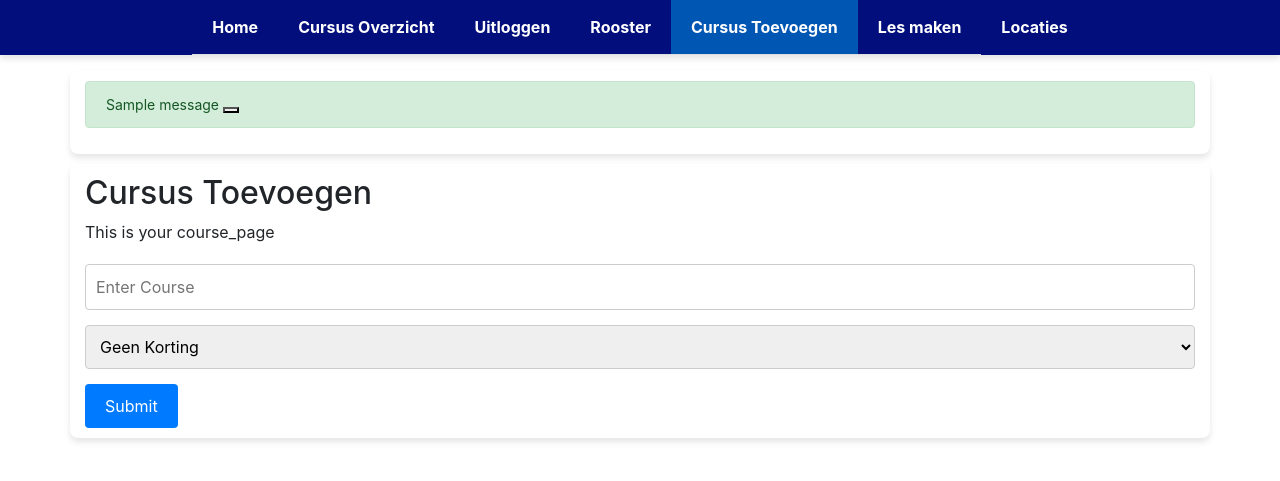
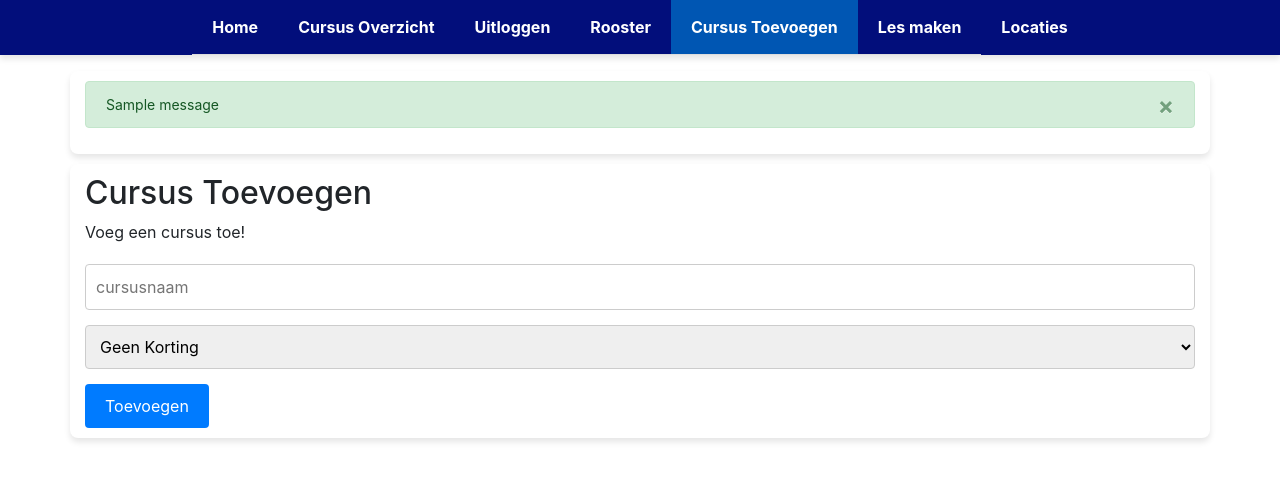
Before and after one commit to Yi-Star32/cursussysteem, a Flask app: page /cursus_toevoegen in a window 1280 px wide. Shown: the top 481 px of the page. Run offline with Flask 3, Linux system fonts and the light colour scheme; a user stored in the database is signed in; tables that the repository leaves empty hold one stand-in row (values such as "Sample post"); one stand-in notice (Sample message) is shown; some libraries are stand-ins or nearby versions.

Commit message:
demo_werkt

```diff
--- a/app.py
+++ b/app.py
@@ -11,7 +11,7 @@ from datetime import datetime
 @login_required
 def admin_dashboard():
     if current_user.role != 'docent':
-        flash('Toegang geweigerd: alleen docenten hebben toegang.')
+        flash('Toegang geweigerd: alleen docenten hebben toegang.', 'warning')
         return redirect(url_for('home'))
     return render_template('admin/dashboard.html')
 
@@ -108,7 +108,7 @@ def process_datetime():
 @login_required
 def les_maken():
     if current_user.role != 'docent':
-        flash('Toegang geweigerd: alleen docenten hebben toegang.')
+        flash('Toegang geweigerd: alleen docenten hebben toegang.', 'warning')
         return redirect(url_for('home'))
 
     geselecteerde_tijd = None
@@ -165,13 +165,13 @@ def les_maken():
                     )
                     db.session.add(new_les)
                 else:
-                    flash(f"Waarschuwing: Klant '{klant_naam}' niet gevonden")
+                    flash(f"Waarschuwing: Klant '{klant_naam}' niet gevonden", 'warning')
 
             db.session.commit()
-            flash(f"Les voor: {', '.join(klant_selectie)} aangemaakt!")
+            flash(f"Les voor: {', '.join(klant_selectie)} aangemaakt!", 'success')
         except Exception as e:
             db.session.rollback()
-            flash(f"Fout bij het aanmaken van de les: {str(e)}")
+            flash(f"Fout bij het aanmaken van de les: {str(e)}", 'danger')
             print(f"Fout: {str(e)}")
 
     return render_template("admin/les_maken.html",
@@ -186,7 +186,7 @@ def les_maken():
 def cursus_toevoegen():
     kortingen = ["Geen Korting", "5%", "10%", "15%", "20%", "50%", "100%"]
     if current_user.role != 'docent':
-        flash('Toegang geweigerd: alleen docenten hebben toegang.')
+        flash('Toegang geweigerd: alleen docenten hebben toegang.', 'warning')
         return redirect(url_for('home'))
     if request.method == "POST":
         cursusnaam = request.form["cursusnaam"]
@@ -195,7 +195,7 @@ def cursus_toevoegen():
             new_cursus = Cursus(cursus=cursusnaam, korting=korting)
             db.session.add(new_cursus)
             db.session.commit()
-        flash(f"Cursus toegevoegd: {cursusnaam}!")
+        flash(f"Cursus toegevoegd: {cursusnaam}!", 'success')
         return redirect(url_for('home'))
     return render_template("admin/cursus_toevoegen.html",
                            kortingen=kortingen)
@@ -205,7 +205,7 @@ def cursus_toevoegen():
 @login_required
 def locaties():
     if current_user.role != 'docent':
-        flash('Toegang geweigerd: alleen docenten hebben toegang.')
+        flash('Toegang geweigerd: alleen docenten hebben toegang.', 'warning')
         return redirect(url_for('home'))
     if request.method == "POST":
         locatie = request.form["locatie"]
@@ -213,14 +213,10 @@ def locaties():
             new_locatie = Locatie(locatie=locatie)
             db.session.add(new_locatie)
             db.session.commit()
-        flash(f"Locatie toegevoegd: {locatie}!")
+        flash(f"Locatie toegevoegd: {locatie}!", 'success')
         return redirect(url_for('home'))
     return render_template("admin/locaties.html")
 
-
-@app.route("/about")
-def about():
-    return "This is the about page!"
 
 
 
@@ -239,7 +235,7 @@ def welkom():
 @login_required
 def logout():
     logout_user()
-    flash('Je bent nu uitgelogd!')
+    flash('Je bent nu uitgelogd!', 'success')
     return redirect(url_for('home'))
 
 
@@ -258,7 +254,7 @@ def login():
             # Log in the user
 
             login_user(user)
-            flash('Logged in successfully.')
+            flash('Inloggen is gelukt!', 'success')
 
             # If a user was trying to visit a page that requires a login
             # flask saves that URL as 'next'.
@@ -267,12 +263,12 @@ def login():
             # So let's now check if that next exists, otherwise we'll go to
             # the welcome page.
             if next == None or not next[0] == '/':
-                next = url_for('welkom')
+                next = url_for('home')
 
 
             return redirect(next)
         else:
-            flash("Wrong credentials!")
+            flash("Foute gegevens!", 'warning')
     return render_template('login.html', form=form)
 
 
@@ -296,7 +292,7 @@ def register():
         # Log de gebruiker direct in
         login_user(user)
         flash('Registratie succesvol! Je bent nu ingelogd.', 'success')
-        return redirect(url_for('welkom'))  # Stuur de gebruiker naar een welkomspagina
+        return redirect(url_for('home'))  # Stuur de gebruiker naar een home
 
     return render_template('register.html', form=form)
 
--- a/mijnproject/forms.py
+++ b/mijnproject/forms.py
@@ -27,4 +27,4 @@ class RegistrationForm(FlaskForm):
     def check_username(self, field):
         # Check of de gebruikersnaam nog niet vergeven is!
         if User.query.filter_by(username=field.data).first():
-            raise ValidationError('Deze gebruikersnaam is al vergeven, kies een andere naam!')
+            raise ValidationError('Deze gebruikersnaam bestaat al, kies een andere naam!')
--- a/mijnproject/static/styles.css
+++ b/mijnproject/static/styles.css
@@ -9,7 +9,7 @@ body {
 .jumbotron {
     background-image: url('./images/oldman_programming.png');
     background-size: cover;
-    background-position: center -100px; /* Schuif de afbeelding naar boven */
+    background-position: center -120px; /* Schuif de afbeelding naar boven */
 }
 
 /* Container voor de afbeeldingen */
@@ -87,7 +87,7 @@ nav .nav-item .nav-link {
 }
 
 .welkom-tekst{
-    color: #dcdada; /* Tekstkleur wit */
+    color: #ffffff; /* Tekstkleur wit */
     background-color: #0368d4; /* Achtergrondkleur */
     display: inline; /* Zorgt ervoor dat de achtergrondkleur alleen de tekst omhult */
     padding: 5px 10px; /* Optioneel: Voeg wat ruimte rond de tekst toe */
--- a/mijnproject/templates/account/cursus_overzicht.html
+++ b/mijnproject/templates/account/cursus_overzicht.html
@@ -1,6 +1,6 @@
 {% extends "base.html" %}
 
-{% block title %}Home{%endblock%}
+{% block title %}Cursus Overzicht{%endblock%}
 
 {%block content%}
     <h2>Cursus Overzicht</h2>
--- a/mijnproject/templates/account/rooster.html
+++ b/mijnproject/templates/account/rooster.html
@@ -1,6 +1,6 @@
 {% extends "base.html" %}
 
-{% block title %}Home{%endblock%}
+{% block title %}Rooster{%endblock%}
 {%block content%}
 
 <h1 style="text-align: center;">Cursusrooster</h1>
--- a/mijnproject/templates/admin/cursus_toevoegen.html
+++ b/mijnproject/templates/admin/cursus_toevoegen.html
@@ -1,17 +1,17 @@
 {% extends "base.html" %}
 
-{% block title %}Home{%endblock%}
+{% block title %}Cursus Toevoegen{%endblock%}
 
 {%block content%}
     <h2>Cursus Toevoegen</h2>
-    <p>This is your course_page</p>
+    <p>Voeg een cursus toe!</p>
     <form method="post">
-        <input type="text" name="cursusnaam" placeholder="Enter Course">
+        <input type="text" name="cursusnaam" placeholder="cursusnaam">
         <select name="korting" required>
             {% for korting in kortingen %}
             <option value="{{ korting }}">{{ korting }}</option>
             {% endfor %}
         </select>
-        <button type="submit">Submit</button>
+        <button type="submit">Toevoegen</button>
     </form>
 {%endblock%}
--- a/mijnproject/templates/admin/les_maken.html
+++ b/mijnproject/templates/admin/les_maken.html
@@ -1,10 +1,10 @@
 {% extends "base.html" %}
 
-{% block title %}Lessen{%endblock%}
+{% block title %}Les maken{%endblock%}
 
 {%block content%}
     <h2>Les Pagina</h2>
-    <p>This is your lesson page</p>
+    <p>Maak een les aan</p>
 
     <form method="post">
         <select name="cursus" required>
--- a/mijnproject/templates/admin/locaties.html
+++ b/mijnproject/templates/admin/locaties.html
@@ -1,10 +1,10 @@
 {% extends "base.html" %}
 
-{% block title %}Home{%endblock%}
+{% block title %}Locaties{%endblock%}
 
 {%block content%}
     <h2>Locatie Toevoegen</h2>
-    <p>This is your location</p>
+    <p>Voeg een locatie toe</p>
     <form method="post">
         <input type="text" name="locatie" placeholder="Enter location">
         <button type="submit">Submit</button>
--- a/mijnproject/templates/base.html
+++ b/mijnproject/templates/base.html
@@ -34,15 +34,17 @@
     {% endif %}
 </ul>
 
-<!-- Flash messages -->
+
 <div class="container mt-3">
     {% with messages = get_flashed_messages(with_categories=true) %}
         {% if messages %}
             {% for category, message in messages %}
-                <div class="alert alert-{{ category }} alert-dismissible fade show" role="alert">
-                    {{ message }}
-                    <button type="button" class="btn-close" data-bs-dismiss="alert" aria-label="Close"></button>
-                </div>
+            <div class="alert alert-{{ category }} alert-dismissible fade show" role="alert">
+                {{ message }}
+                <button type="button" class="close" data-dismiss="alert" aria-label="Close">
+                    <span aria-hidden="true">&times;</span>
+                </button>
+            </div>
             {% endfor %}
         {% endif %}
     {% endwith %}
--- a/mijnproject/templates/home.html
+++ b/mijnproject/templates/home.html
@@ -1,8 +1,9 @@
 {% extends "base.html" %}
+{% block title %}Home{%endblock%}
 {% block content %}
 <div class="jumbotron">
     {% if current_user.is_authenticated %}
-    <p>Hallo {{ current_user.username }}!</p>
+    <h3 class="welkom-tekst">Hallo {{ current_user.username }}!</h3>
     {% else %}
     <h3 class="welkom-tekst">Welkom op Go Senior!</h3>
     {% endif %}
--- a/mijnproject/templates/login.html
+++ b/mijnproject/templates/login.html
@@ -1,4 +1,5 @@
 {% extends "base.html" %}
+{% block title %}Inloggen{%endblock%}
 {% block content %}
 <form method="POST">
     {{ form.hidden_tag() }}
--- a/mijnproject/templates/register.html
+++ b/mijnproject/templates/register.html
@@ -1,4 +1,5 @@
 {% extends "base.html" %}
+{% block title %}Registreer{%endblock%}
 {% block content %}
 <form method="POST">
     {{ form.hidden_tag() }}
--- a/mijnproject/templates/welkom.html
+++ /dev/null
@@ -1,6 +0,0 @@
-{% extends "base.html" %}
-{% block content %}
-<div class="jumbotron">
-    <p id="welkom-titel">Inloggen gelukt!</p>
-</div>
-{% endblock %}
--- a/test.py
+++ /dev/null
@@ -1,6 +0,0 @@
-from datetime import datetime
-
-vb_string = '2025-05-18 12:00'
-vb_datetime = datetime.strptime(vb_string, '%Y-%m-%d %H:%M')  # Converteer naar datetime-object
-
-print(type(vb_datetime))  # Output: 2025-05-18 12:00:00
```
Also changed, not shown: mijnproject/templates/admin/dashboard.html (deleted, +0 -12 lines), mijnproject/templates/cursus_overzicht_visitor.html (deleted, +0 -16 lines), mijnproject/data.sqlite.
